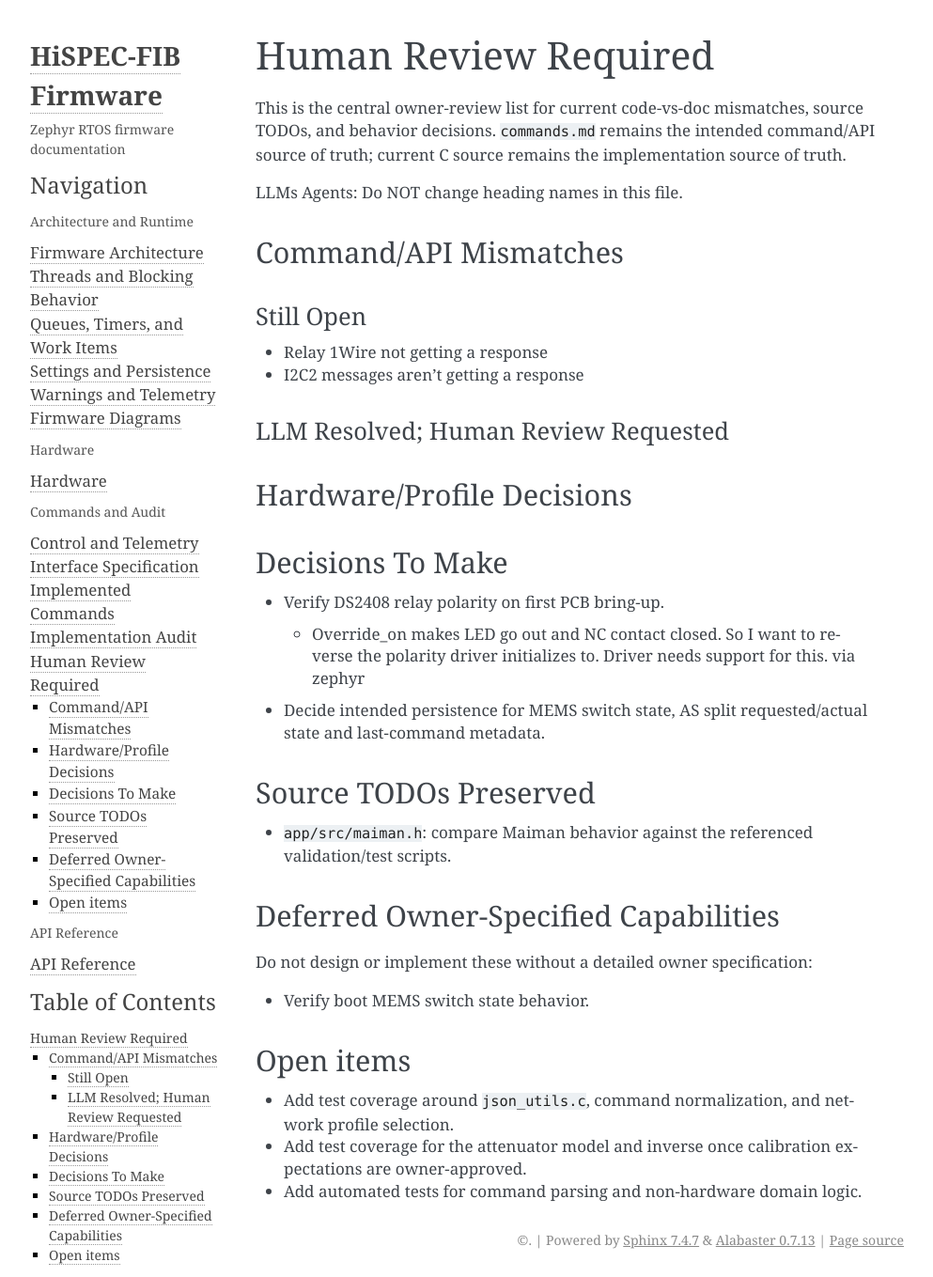
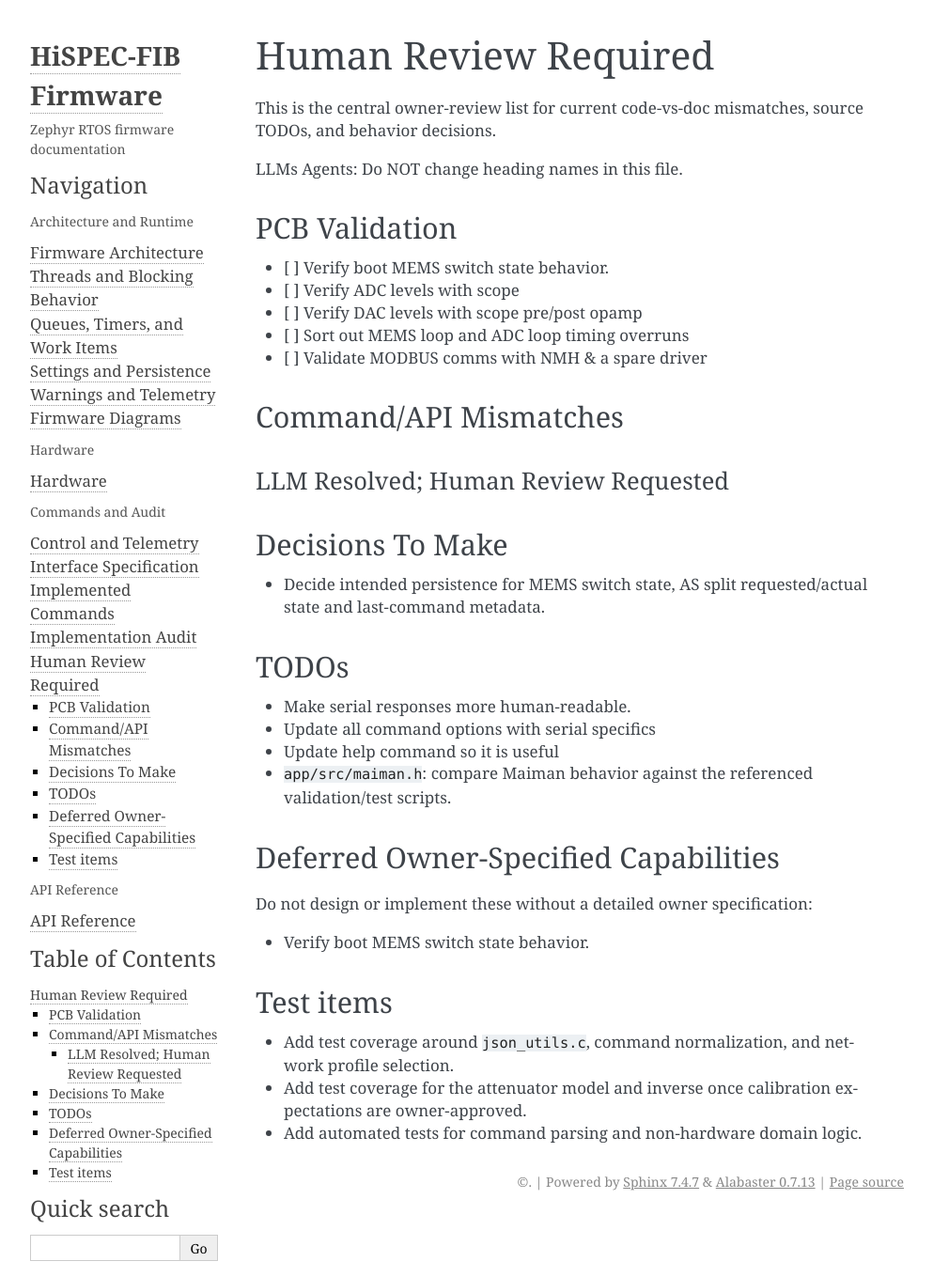
Before and after one commit to COO-Utilities/hispec-tib, a Sphinx documentation site: the page built from doc/human_review_required.md, in a window 1280 px wide and 1359 px high. Shown: the whole window at 94% size, without its empty margins (148-1141 px from the left). Built offline with Sphinx 7.4.7, drawn with Linux system fonts in a browser that asks for light colours.

Commit message:
Add todos

```diff
--- a/doc/human_review_required.md
+++ b/doc/human_review_required.md
@@ -1,35 +1,31 @@
 # Human Review Required
 
 This is the central owner-review list for current code-vs-doc mismatches,
-source TODOs, and behavior decisions. `commands.md` remains the intended
-command/API source of truth; current C source remains the implementation source
-of truth.
+source TODOs, and behavior decisions.
 
 LLMs Agents: Do NOT change heading names in this file.
 
+## PCB Validation
+- [ ] Verify boot MEMS switch state behavior.
+- [ ] Verify ADC levels with scope
+- [ ] Verify DAC levels with scope pre/post opamp
+- [ ] Sort out MEMS loop and ADC loop timing overruns
+- [ ] Validate MODBUS comms with NMH & a spare driver
+
 ## Command/API Mismatches
-
-### Still Open
-
-- Relay 1Wire not getting a response
-- I2C2 messages aren't getting a response
 
 ### LLM Resolved; Human Review Requested
 
-## Hardware/Profile Decisions
-
 ## Decisions To Make
 
-- Verify DS2408 relay polarity on first PCB bring-up.
-  - Override_on makes LED go out and NC contact closed. So I want to reverse the polarity driver initializes to. Driver needs support for this. via zephyr
-- Decide intended persistence for MEMS switch state, AS split requested/actual
-  state and last-command metadata.
+- Decide intended persistence for MEMS switch state, AS split requested/actual state and last-command metadata.
 
-## Source TODOs Preserved
+## TODOs
 
-
-- `app/src/maiman.h`: compare Maiman behavior against the referenced
-  validation/test scripts.
+- Make serial responses more human-readable.
+- Update all command options with serial specifics
+- Update help command so it is useful
+- `app/src/maiman.h`: compare Maiman behavior against the referenced validation/test scripts.
 
 ## Deferred Owner-Specified Capabilities
 
@@ -37,10 +33,8 @@ Do not design or implement these without a detailed owner specification:
 
 - Verify boot MEMS switch state behavior.
 
-## Open items
+## Test items
 
-- Add test coverage around `json_utils.c`, command normalization, and network
-  profile selection.
-- Add test coverage for the attenuator model and inverse once calibration
-  expectations are owner-approved.
+- Add test coverage around `json_utils.c`, command normalization, and network profile selection.
+- Add test coverage for the attenuator model and inverse once calibration expectations are owner-approved.
 - Add automated tests for command parsing and non-hardware domain logic.
```
